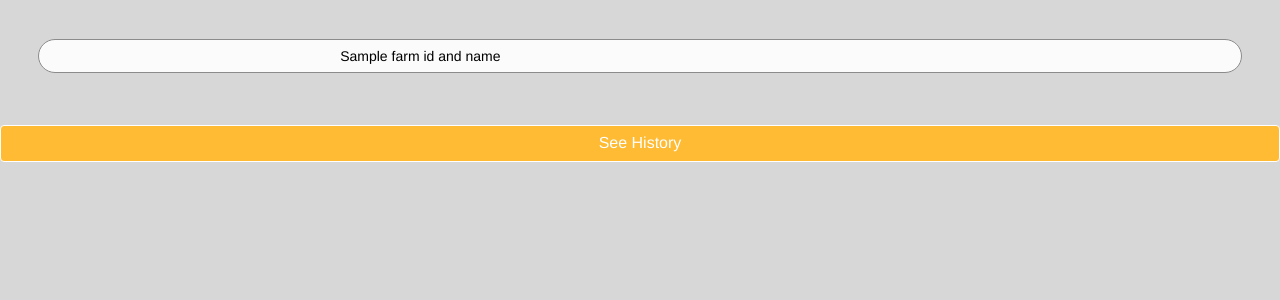
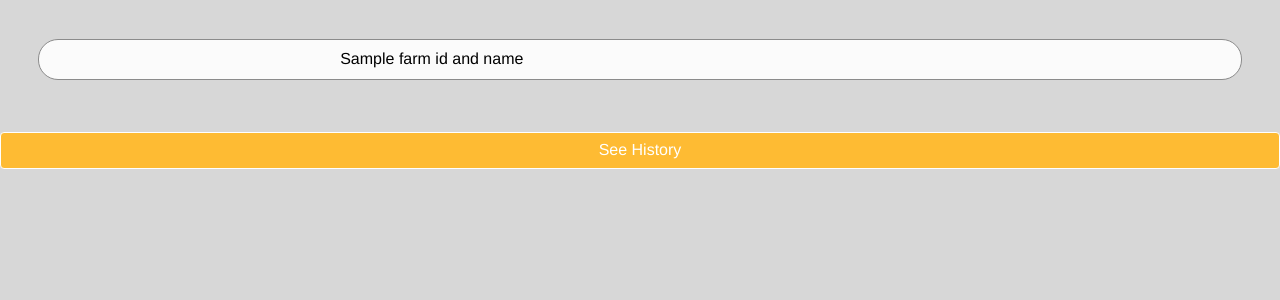
Before and after one commit to sahildugaje/FarmProject, a Flask app: template templates/farmhistory.html in a window 1280 px wide. Shown: the part 52-352 px from the top of the page. Run offline with Flask 2, Linux system fonts and the light colour scheme; the template is opened without the code that fills it: most values are stand-ins (such as "Sample title", 1, 10 or a date in 2020); some libraries are stand-ins or nearby versions.

```diff
--- a/templates/farmhistory.html
+++ b/templates/farmhistory.html
@@ -28,7 +28,7 @@ ul.ks-cboxtags li label{
 }
 
 ul.ks-cboxtags li label {
-    padding: 6px 25%;
+    padding: 8px 25%;
     cursor: pointer;
 }
 
@@ -76,7 +76,7 @@ ul.ks-cboxtags li input[type="radio"]:focus + label {
 
 <ul class="ks-cboxtags" style="text-align:start; padding:0px 3% 0px 3%">
 	{% for items in farmIdAndName %}
-	<li><input type="radio" name="farm" id="{{items[0]}}" value="{{items[0]}}"><label style="width: 100%; font-weight: 100;" for="{{items[0]}}">{{items[1]}}</label></li>
+	<li><input type="radio" name="farm" id="{{items[0]}}" value="{{items[0]}}"><label style="width: 100%; font-weight: 100; font-size: 16px;" for="{{items[0]}}">{{items[1]}}</label></li>
 	<br>
   	{% endfor %}
 </ul><br><br>
```
